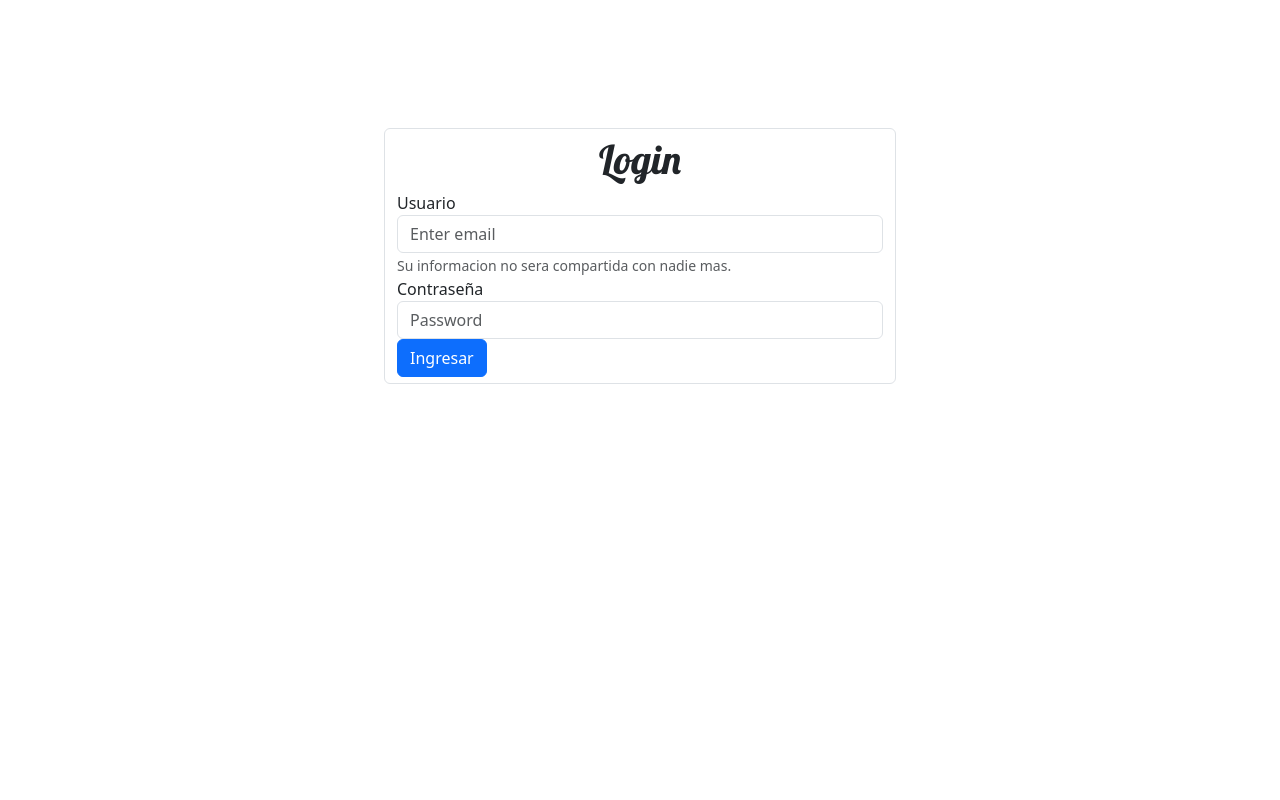
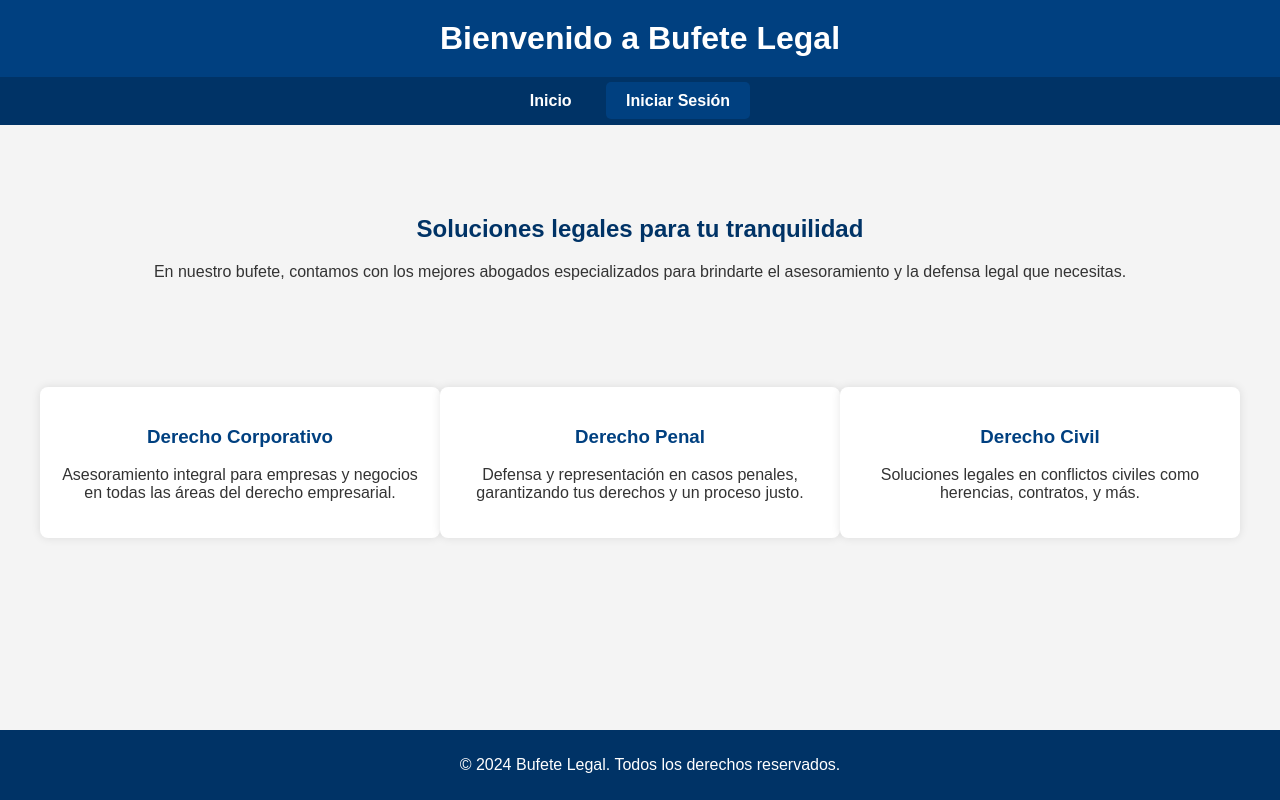
Before and after one commit to NeySeb832/programa-abogados, a Flask app: page / in a window 1280 px wide. Run offline with Flask 3, Linux system fonts and the light colour scheme; some libraries are stand-ins or nearby versions.

Commit message:
Agregado de la pagina home al programa

```diff
--- a/app.py
+++ b/app.py
@@ -1,6 +1,7 @@
 # Importacion de las librerias necesarias para el desarrollo del proyecto
 from flask import Flask, render_template, request, session, redirect
 from flask_mysqldb import MySQL
+from passlib.hash import pbkdf2_sha256
 import os
 from pyexpat.errors import messages
 from rich.markup import render
@@ -19,7 +20,7 @@ mysql = MySQL(app)
 #Rutas de la aplocaciom
 @app.route('/')
 def home():
-    return render_template("index.html")
+    return render_template("home.html")
 
 @app.route('/admin')
 def admin():
@@ -89,6 +90,15 @@ def eliminar_registro():
     mysql.connection.commit()
 
     return render_template("index.html")
+
+@app.route('/listar', methods=['GET', 'POST'])
+def listar():
+    cur = mysql.connection.cursor()
+    cur.execute("SELECT * FROM usuarios")
+    usuarios = cur.fetchall()
+    cur.close()
+
+    return render_template("listar.html", usuarios=usuarios)
 @app.route ('/logout')
 def logout():
     session.pop('logueado', None)
--- a/template/cabecera.html
+++ b/template/cabecera.html
@@ -37,6 +37,9 @@
           <li class="nav-item">
           <a class="nav-link" href="/eliminar">Eliminar</a>
         </li>
+          <li class="nav-item">
+          <a class="nav-link" href="/listar">Listar Usuarios</a>
+        </li>
 
       </ul>
       <span class="navbar-text">
--- /dev/null
+++ b/template/home.html
@@ -0,0 +1,141 @@
+<!DOCTYPE html>
+<html lang="es">
+<head>
+    <meta charset="UTF-8">
+    <meta name="viewport" content="width=device-width, initial-scale=1.0">
+    <title>Bufete de Abogados</title>
+    <style>
+        body {
+            font-family: Arial, sans-serif;
+            margin: 0;
+            padding: 0;
+            background-color: #f4f4f4;
+            color: #333;
+        }
+
+        header {
+            background-color: #004080;
+            color: white;
+            padding: 20px 0;
+            text-align: center;
+        }
+
+        header h1 {
+            margin: 0;
+        }
+
+        nav {
+            background-color: #003366;
+            color: white;
+            padding: 15px;
+            text-align: center;
+        }
+
+        nav a {
+            color: white;
+            text-decoration: none;
+            margin: 0 15px;
+            font-weight: bold;
+        }
+
+        nav a:hover {
+            text-decoration: underline;
+        }
+
+        .container {
+            max-width: 1200px;
+            margin: 0 auto;
+            padding: 20px;
+        }
+
+        .welcome {
+            text-align: center;
+            padding: 50px 0;
+        }
+
+        .welcome h2 {
+            color: #003366;
+        }
+
+        .services {
+            display: flex;
+            justify-content: space-around;
+            margin-top: 40px;
+        }
+
+        .service {
+            background-color: white;
+            padding: 20px;
+            border-radius: 8px;
+            box-shadow: 0 0 10px rgba(0, 0, 0, 0.1);
+            text-align: center;
+            width: 30%;
+        }
+
+        .service h3 {
+            color: #004080;
+        }
+
+        footer {
+            background-color: #003366;
+            color: white;
+            padding: 10px;
+            text-align: center;
+            position: fixed;
+            bottom: 0;
+            width: 100%;
+        }
+
+        .login-btn {
+            background-color: #004080;
+            color: white;
+            padding: 10px 20px;
+            text-decoration: none;
+            border-radius: 5px;
+            font-weight: bold;
+        }
+
+        .login-btn:hover {
+            background-color: #002d5f;
+        }
+    </style>
+</head>
+<body>
+
+<header>
+    <h1>Bienvenido a Bufete Legal</h1>
+</header>
+
+<nav>
+    <a href="/">Inicio</a>
+    <a href="/accesp-login" class="login-btn">Iniciar Sesión</a>
+</nav>
+
+<div class="container">
+    <div class="welcome">
+        <h2>Soluciones legales para tu tranquilidad</h2>
+        <p>En nuestro bufete, contamos con los mejores abogados especializados para brindarte el asesoramiento y la defensa legal que necesitas.</p>
+    </div>
+
+    <div class="services">
+        <div class="service">
+            <h3>Derecho Corporativo</h3>
+            <p>Asesoramiento integral para empresas y negocios en todas las áreas del derecho empresarial.</p>
+        </div>
+        <div class="service">
+            <h3>Derecho Penal</h3>
+            <p>Defensa y representación en casos penales, garantizando tus derechos y un proceso justo.</p>
+        </div>
+        <div class="service">
+            <h3>Derecho Civil</h3>
+            <p>Soluciones legales en conflictos civiles como herencias, contratos, y más.</p>
+        </div>
+    </div>
+</div>
+
+<footer>
+    <p>&copy; 2024 Bufete Legal. Todos los derechos reservados.</p>
+</footer>
+
+</body>
+</html>
```
Also changed, not shown: template/listar.html (added, +32 -0 lines).
